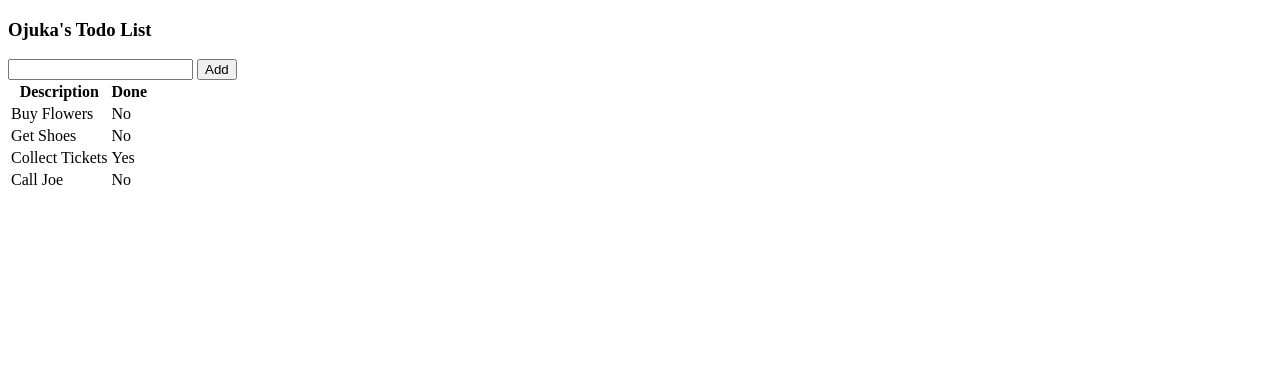
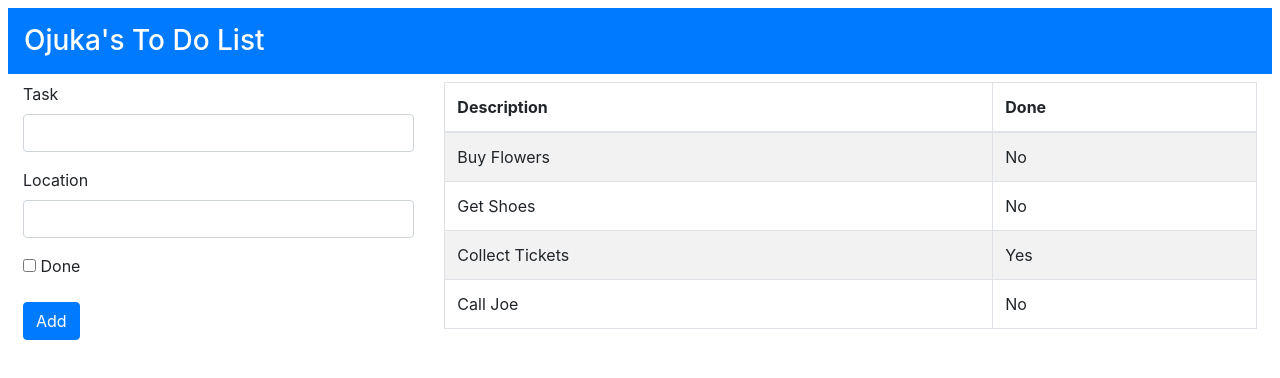
Before and after one commit to RayOjuka/HtmlCssPrimer, a website: page index.html in a window 1280 px wide. Drawn offline with nearby package versions, Linux system fonts and the light colour scheme.

Commit message:
Added a form

```diff
--- a/index.html
+++ b/index.html
@@ -1,19 +1,35 @@
 <!DOCTYPE html>
 <html>
+
 <head>
-        <title>
-            <meta charset="utf-8">
-            <link href="node_modules/bootstrap/dist/css/bootstrap.min.css"
-            rel="stylesheet">
-        </title>
+    <title>ToDo</title>
+    <meta charset="utf-8" />
+    <link href="node_modules/bootstrap/dist/css/bootstrap.min.css" rel="stylesheet" />
 </head>
-    <body class="m-1">
-        <h3 class="bg-primary text-white p-3">Ojuka's Todo List</h3>
-        <div class="my-1">
-            <input class="form-control">
-            <button class="btn btn-primary mt-1">Add</button>
+
+<body class="m-2">
+    <h3 class="bg-primary text-white p-3">Ojuka's To Do List</h3>
+    <div class="container-fluid">
+        <div class="row">
+            <div class="col-4">
+                <form>
+                    <div class="form-group">
+                        <label>Task</label>
+                        <input class="form-control" />
                     </div>
-        <table class="table table-stripped table-bordered">
+                    <div class="form-group">
+                        <label>Location</label>
+                        <input class="form-control" />
+                    </div>
+                    <div class="form-group">
+                        <input type="checkbox" />
+                        <label>Done</label>
+                    </div>
+                    <button class="btn btn-primary">Add</button>
+                </form>
+            </div>
+            <div class="col-8">
+                <table class="table table-striped table-bordered">
                     <thead>
                         <tr>
                             <th>Description</th>
@@ -21,11 +37,29 @@
                         </tr>
                     </thead>
                     <tbody>
-                <tr><td>Buy Flowers</td><td>No</td></tr>
-                <tr><td>Get Shoes</td><td>No</td></tr>
-                <tr><td>Collect Tickets</td><td>Yes</td></tr>
-                <tr><td>Call Joe</td><td>No</td></tr>
+                        <tr>
+                            <td>Buy Flowers</td>
+                            <td>No</td>
+                        </tr>
+                        <tr>
+                            <td>Get Shoes</td>
+                            <td>No</td>
+                        </tr>
+                        <tr>
+                            <td>Collect Tickets</td>
+                            <td>Yes</td>
+                        </tr>
+                        <tr>
+                            <td>Call Joe</td>
+                            <td>No</td>
+                        </tr>
                     </tbody>
                 </table>
+            </div>
+        </div>
+    </div>
+
+    <!-- -->
 </body>
+
 </html>
```
Lines whose indentation alone changed are shown as unchanged.
